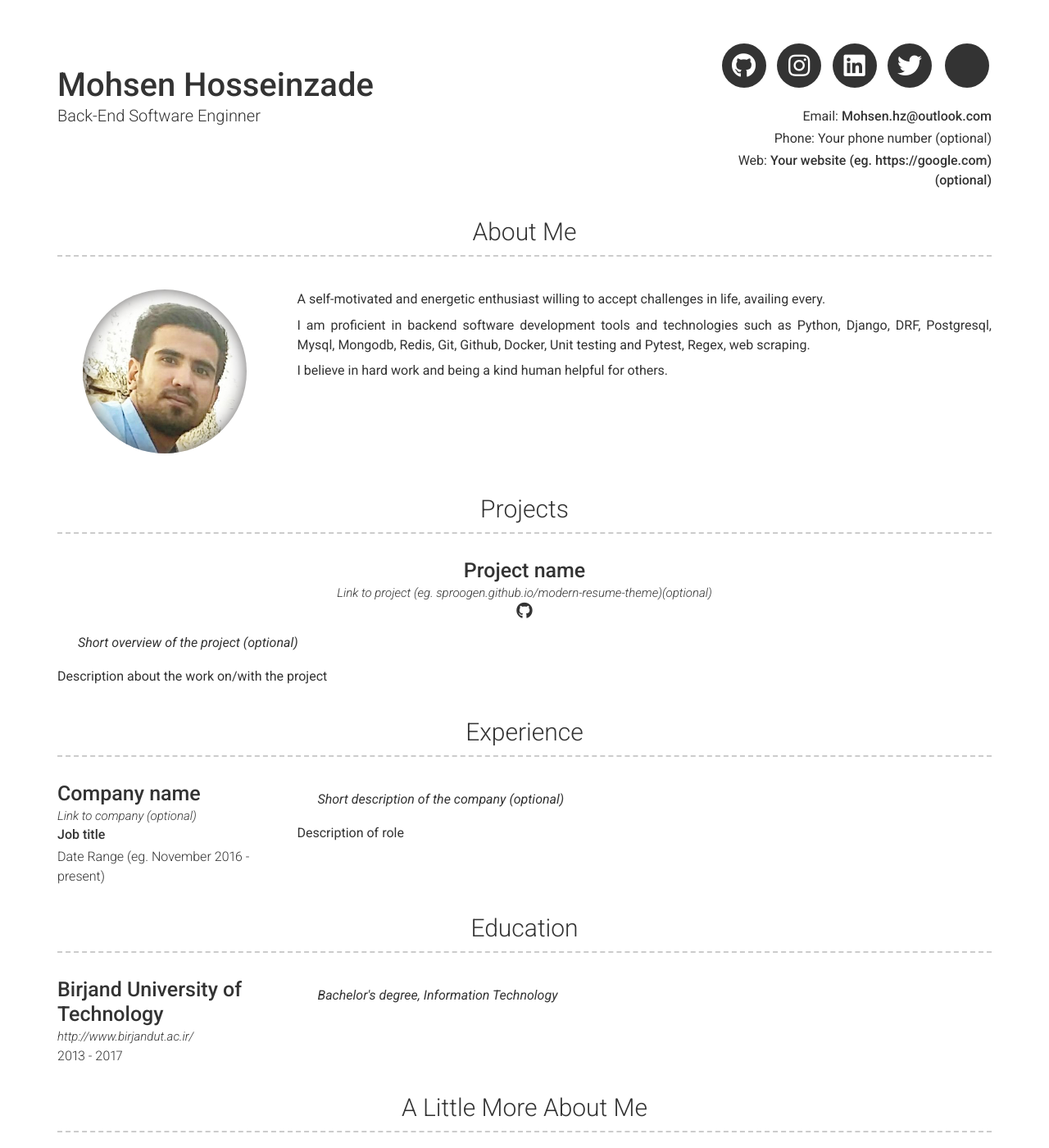
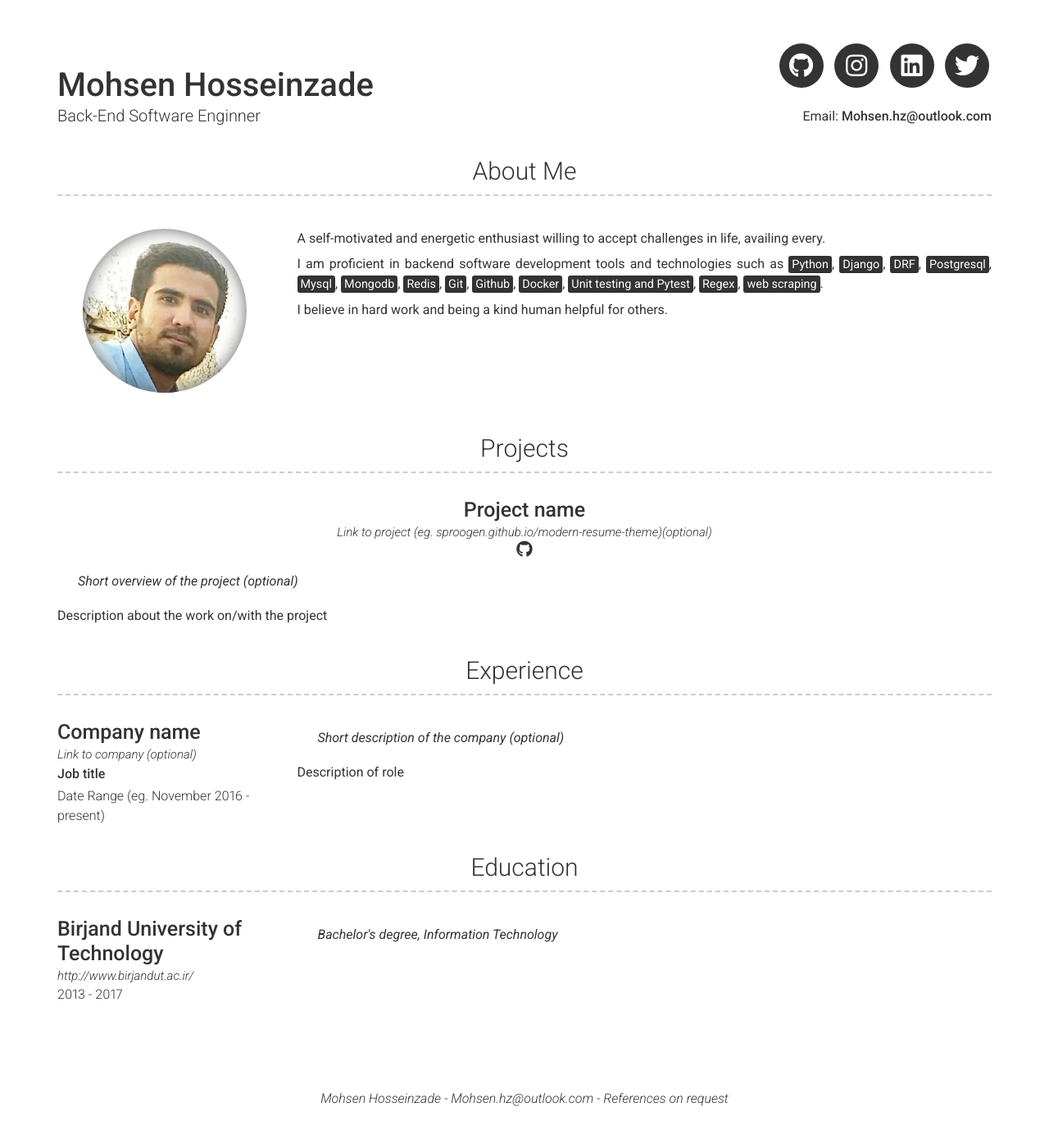
Before and after one commit to mohsenhsz/mohsenhsz.github.io, a Jekyll site: the page built from index.md, in a window 1280 px wide and 1400 px high. Shown: the whole window at 82% size. Built offline with Jekyll 4.4.1, drawn with Linux system fonts in a browser that asks for light colours; nearby versions of some CDN libraries; part of the change alters nothing that is shown; some of the changed text lies outside the part shown.

Commit message:
Update _config.yml

```diff
--- a/_config.yml
+++ b/_config.yml
@@ -7,8 +7,8 @@ favicon: images/favicon.png # Directory of your favicon (eg. images/favicon.ico)
 name: Mohsen Hosseinzade
 title: Back-End Software Enginner
 email: Mohsen.hz@outlook.com
-phone: Your phone number (optional)
-website: Your website (eg. https://google.com)(optional)
+# phone: Your phone number (optional)
+# website: Your website (eg. https://google.com)(optional)
 
 # Dark Mode (true/false/never)
 darkmode: false
@@ -29,10 +29,10 @@ linkedin_username: hosseinzade
 # orcid_username: 0000-0000-0000-0000
 
 # Additional icon links
-additional_links:
-- title: Link name
-  icon: Font Awesome brand icon name (eg. fa-twitter) (https://fontawesome.com/icons?d=gallery&s=brands&m=free)
-  url: Link url (eg. https://google.com)
+# additional_links:
+# - title: Link name
+#   icon: Font Awesome brand icon name (eg. fa-twitter) (https://fontawesome.com/icons?d=gallery&s=brands&m=free)
+#   url: Link url (eg. https://google.com)
 # - title: another link
 #   icon: font awesome brand icon name (eg. fa-twitter) (https://fontawesome.com/icons?d=gallery&s=brands&m=free)
 #   url: Link url (eg. https://google.com)
@@ -49,7 +49,7 @@ about_profile_image: images/profile.jpg # Directory of profile image (eg. images
 about_content: | # this will include new lines to allow paragraphs
   A self-motivated and energetic enthusiast willing to accept challenges in life, availing every.
 
-  I am proficient in backend software development tools and technologies such as Python, Django, DRF, Postgresql, Mysql, Mongodb, Redis, Git, Github, Docker, Unit testing and Pytest, Regex, web scraping.
+  I am proficient in backend software development tools and technologies such as <mark>Python</mark>, <mark>Django</mark>, <mark>DRF</mark>, <mark>Postgresql</mark>, <mark>Mysql</mark>, <mark>Mongodb</mark>, <mark>Redis</mark>, <mark>Git</mark>, <mark>Github</mark>, <mark>Docker</mark>, <mark>Unit testing and Pytest</mark>, <mark>Regex</mark>, <mark>web scraping</mark>.
 
   I believe in hard work and being a kind human helpful for others.
 
@@ -64,10 +64,10 @@ about_content: | # this will include new lines to allow paragraphs
 
 # More Section
 # more_title: A Little More About Me #(Use this to override about more section title)
-more_content: | # this will include new lines to allow paragraphs
-  This is where you can write a little more about yourself. You could title this section **Interests** and include some of your other interests.
+# more_content: | # this will include new lines to allow paragraphs
+#  This is where you can write a little more about yourself. You could title this section **Interests** and include some of your other interests.
 
-  Or you could title it **Skills** and write a bit more about things that make you more desirable, like *leadership* or *teamwork*
+#  Or you could title it **Skills** and write a bit more about things that make you more desirable, like *leadership* or *teamwork*
 
 # Footer
 footer_show_references: true
```
